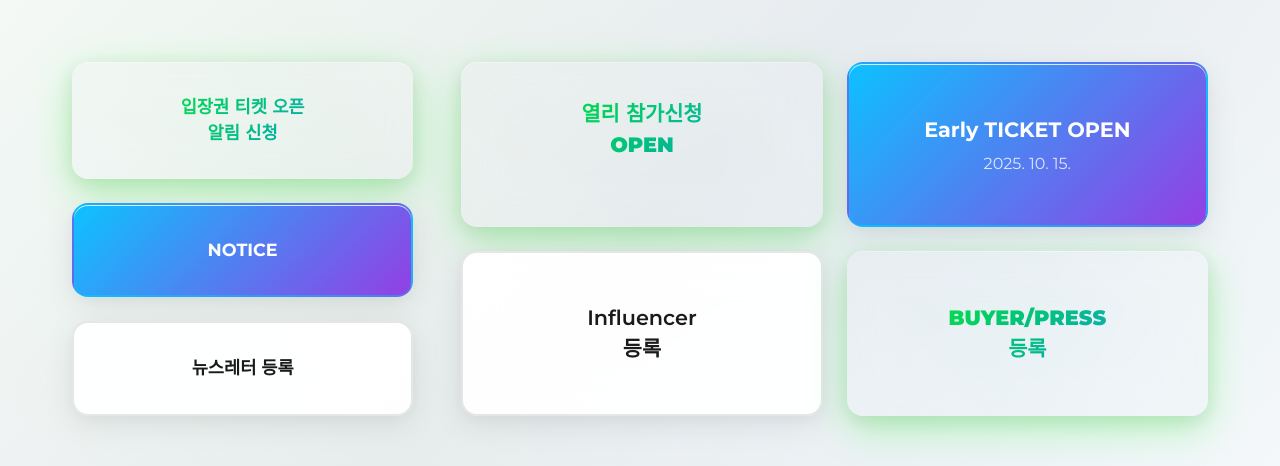
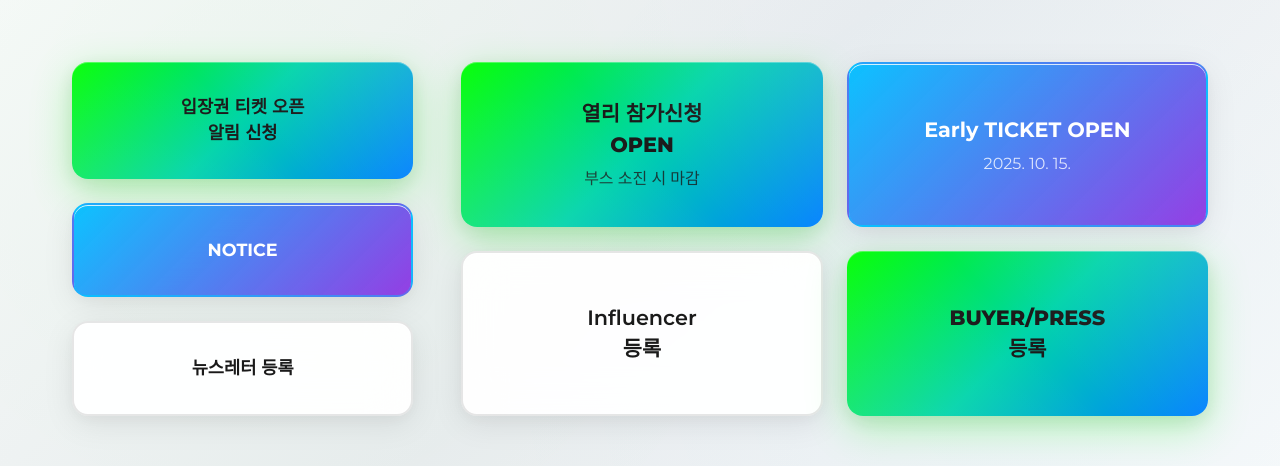
Before and after one commit to jinyoung89/hypecon, a React (Vite) app: page / in a window 1280 px wide. Shown: the part 802-1268 px from the top of the page. Built offline with nearby package versions, Linux system fonts and the light colour scheme.

Commit message:
fix: CSS 텍스트 그라데이션 충돌 문제 해결 - 첫번째/네번째 박스 정상 표시

```diff
--- a/src/App.css
+++ b/src/App.css
@@ -784,8 +784,8 @@ body {
   line-height: 1.4;
 }
 
-/* 텍스트 그라데이션 효과 */
-.hero-below-box:first-child,
+/* 텍스트 그라데이션 효과 제거 - 충돌 해결 */
+/* .hero-below-box:first-child,
 .hero-below-box:nth-child(4) {
   background: linear-gradient(135deg,
     var(--waterbomb-neon-green) 0%,
@@ -805,7 +805,7 @@ body {
   -webkit-background-clip: initial;
   -webkit-text-fill-color: initial;
   background-clip: initial;
-}
+} */
 
 /* 반응형 디자인 개선 */
 @media (max-width: 900px) {
```
Also changed, not shown: 4 other files (tests, documents, lock files or other folders).
